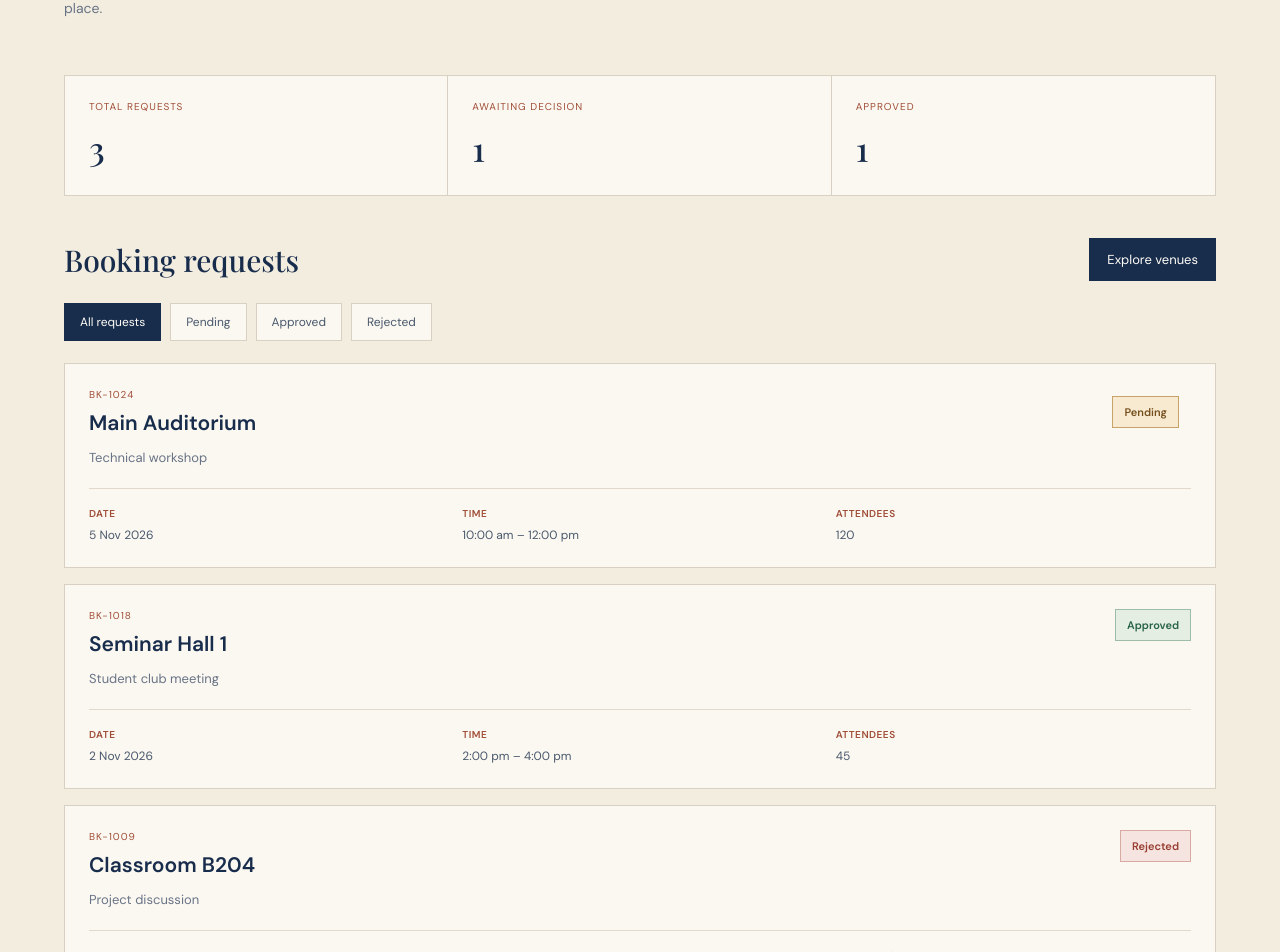
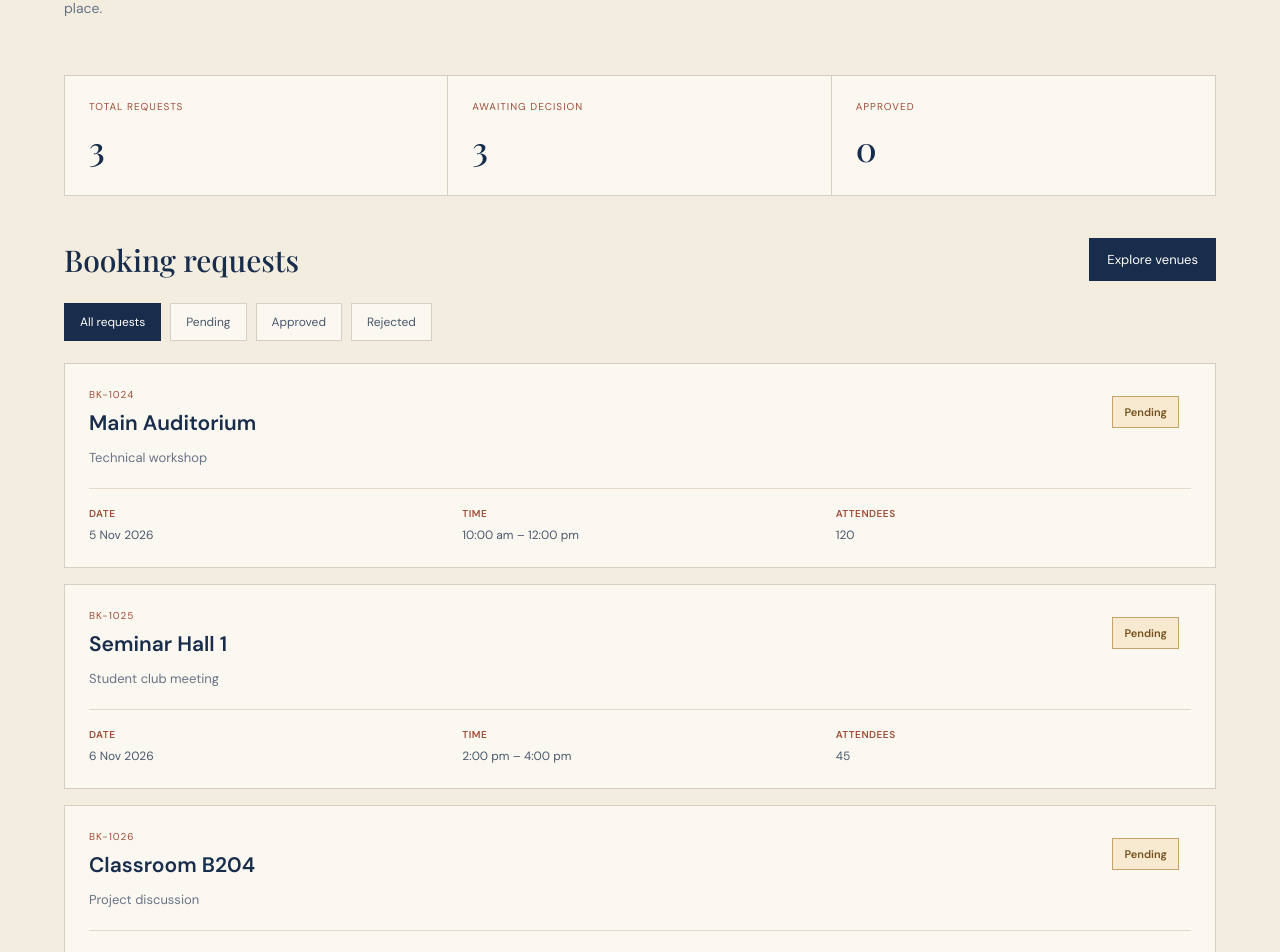
Before and after one commit to XENOS500/coep-spaces, a React (Vite) app in the folder client/: page /my-bookings in a window 1280 px wide. Shown: the part 320-1272 px from the top of the page. Built offline with nearby package versions, Linux system fonts and the light colour scheme.

Commit message:
feat: connect booking requests and my bookings

```diff
--- a/client/src/pages/bookings/MyBookingsPage.jsx
+++ b/client/src/pages/bookings/MyBookingsPage.jsx
@@ -1,42 +1,9 @@
 
-import { useState } from 'react'
+import { useEffect, useState } from 'react'
 import { Link } from 'react-router-dom'
 import Navbar from '../../components/layout/Navbar.jsx'
 import Footer from '../../components/layout/Footer.jsx'
-
-// Temporary data until the booking API is ready.
-const demoBookings = [
-  {
-    id: 'BK-1024',
-    venue: 'Main Auditorium',
-    date: '2026-11-05',
-    startTime: '10:00',
-    endTime: '12:00',
-    purpose: 'Technical workshop',
-    attendees: 120,
-    status: 'PENDING',
-  },
-  {
-    id: 'BK-1018',
-    venue: 'Seminar Hall 1',
-    date: '2026-11-02',
-    startTime: '14:00',
-    endTime: '16:00',
-    purpose: 'Student club meeting',
-    attendees: 45,
-    status: 'APPROVED',
-  },
-  {
-    id: 'BK-1009',
-    venue: 'Classroom B204',
-    date: '2026-10-20',
-    startTime: '09:00',
-    endTime: '11:00',
-    purpose: 'Project discussion',
-    attendees: 25,
-    status: 'REJECTED',
-  },
-]
+import { getBookings } from '../../data/demoStore.js'
 
 const filters = ['ALL', 'PENDING', 'APPROVED', 'REJECTED']
 
@@ -60,13 +27,44 @@ function formatTime(time) {
 }
 
 function MyBookingsPage() {
+  const [bookings, setBookings] = useState(() => getBookings())
   const [selectedFilter, setSelectedFilter] = useState('ALL')
 
-  const filteredBookings = demoBookings.filter((booking) => {
-    return (
-      selectedFilter === 'ALL' || booking.status === selectedFilter
-    )
+  useEffect(() => {
+    function refreshBookings() {
+      setBookings(getBookings())
+    }
+
+    window.addEventListener('focus', refreshBookings)
+    window.addEventListener('pageshow', refreshBookings)
+    window.addEventListener('coep-demo-data-changed', refreshBookings)
+    window.addEventListener('storage', refreshBookings)
+
+    return () => {
+      window.removeEventListener('focus', refreshBookings)
+      window.removeEventListener('pageshow', refreshBookings)
+      window.removeEventListener('coep-demo-data-changed', refreshBookings)
+      window.removeEventListener('storage', refreshBookings)
+    }
+  }, [])
+
+  // Filter by the demo Booker identity when one is set.
+  const currentEmail = sessionStorage.getItem('demoBookerEmail')
+  const myBookings = currentEmail
+    ? bookings.filter((booking) => booking.email === currentEmail)
+    : bookings
+
+  const filteredBookings = myBookings.filter((booking) => {
+    return selectedFilter === 'ALL' || booking.status === selectedFilter
   })
+
+  const pendingCount = myBookings.filter(
+    (booking) => booking.status === 'PENDING'
+  ).length
+
+  const approvedCount = myBookings.filter(
+    (booking) => booking.status === 'APPROVED'
+  ).length
 
   return (
     <main className="my-bookings-page">
@@ -85,19 +83,15 @@ function MyBookingsPage() {
         <div className="booking-summary">
           <div>
             <span>TOTAL REQUESTS</span>
-            <strong>{demoBookings.length}</strong>
+            <strong>{myBookings.length}</strong>
           </div>
           <div>
             <span>AWAITING DECISION</span>
-            <strong>
-              {demoBookings.filter((b) => b.status === 'PENDING').length}
-            </strong>
+            <strong>{pendingCount}</strong>
           </div>
           <div>
             <span>APPROVED</span>
-            <strong>
-              {demoBookings.filter((b) => b.status === 'APPROVED').length}
-            </strong>
+            <strong>{approvedCount}</strong>
           </div>
         </div>
 
@@ -168,10 +162,13 @@ function MyBookingsPage() {
             ))
           ) : (
             <div className="bookings-empty">
-              <h3>No {selectedFilter.toLowerCase()} bookings</h3>
+              <h3>
+                {myBookings.length === 0
+                  ? 'No bookings yet'
+                  : `No ${selectedFilter.toLowerCase()} bookings`}
+              </h3>
               <p>
-                Try another status filter or explore campus venues
-                to start a request.
+                Explore campus venues to find a space for your next event.
               </p>
               <Link to="/venues" className="booking-primary-link">
                 Browse venues
@@ -181,8 +178,8 @@ function MyBookingsPage() {
         </div>
 
         <p className="demo-data-note">
-          Demonstration data only. Your actual requests will appear
-          here once the booking API is connected.
+          Demo mode: bookings are read from browser storage. Real
+          accounts and server persistence require backend integration.
         </p>
       </section>
 
```
